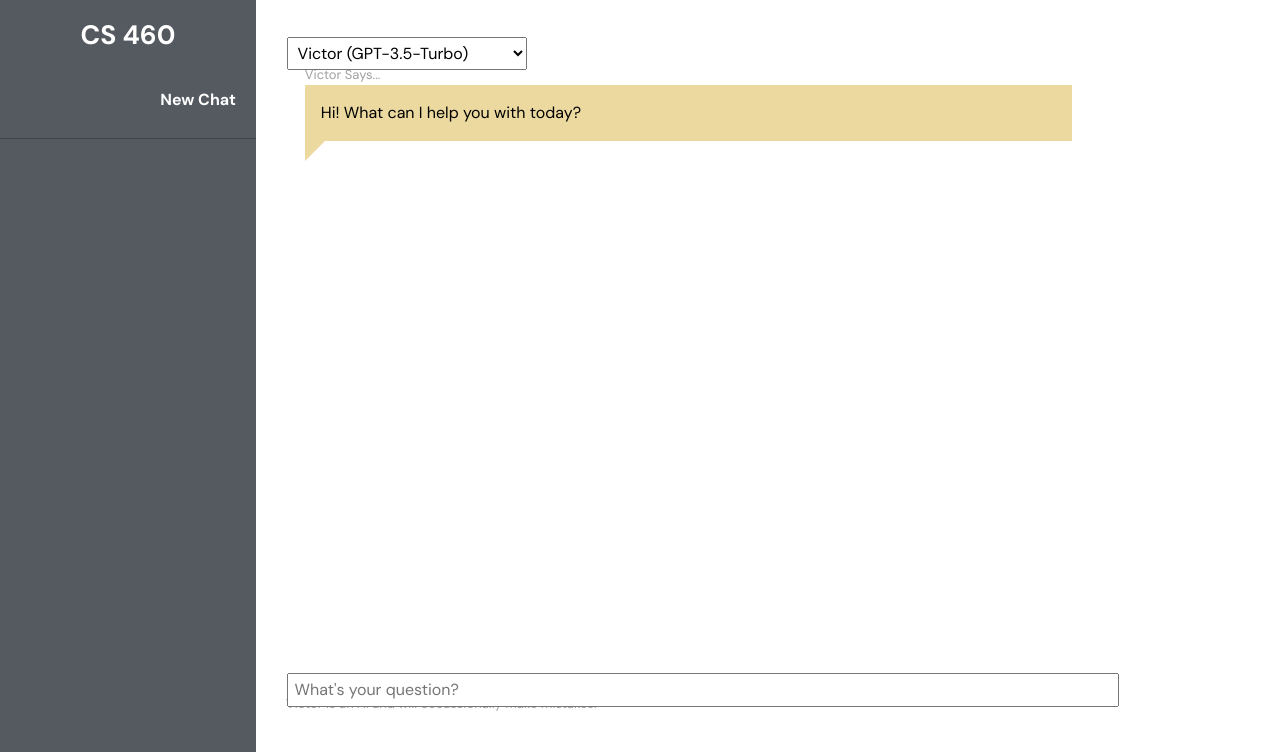
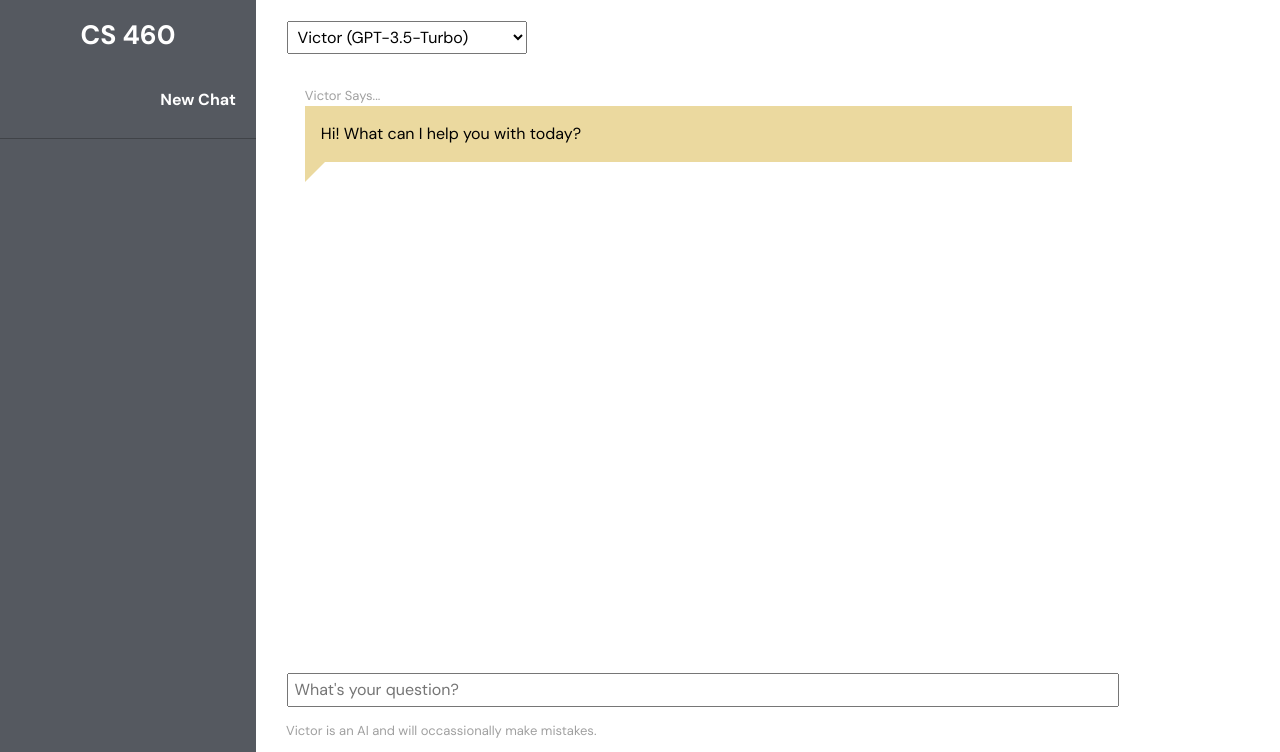
Before and after one commit to aaronvancuren/ChatbotTeachingAssistant, a FastAPI app: template frontend/templates/chat.html in a window 1280 px wide; the page is wider, and only the part inside the window is pictured. Shown: the part 48-800 px from the top of that part. Run offline with FastAPI, Linux system fonts and the light colour scheme; the template is opened without the code that fills it, so the values that code supplies are empty; parts of the project's set-up code (start-up, migrations or seed data) failed here and were passed over.

Commit message:
corrected CSS

```diff
--- a/frontend/static/css/chat.css
+++ b/frontend/static/css/chat.css
@@ -94,9 +94,13 @@
     flex-direction: column;
     align-items: flex-end;
     margin: auto;
+    top: 1.33em;
     width: 100%;
-    height: 70vh;
+    height: 75vh;
     overflow-y: auto;
+    position: relative;
+    scroll-padding: 10px;
+    scroll-margin: 10px;
 }
 
 .chat-box {
@@ -116,7 +120,7 @@
 
 #openai_model {
     width: 15em;
-    top: 10%;
+    top: 4em;
     padding:.25ch .5ch .25ch .5ch;
 }
 
@@ -125,7 +129,7 @@
     right: 10%;
     position:absolute;
     bottom: 5%;
-    padding:.25ch .5ch .25ch .5ch;
+    padding: .25ch .5ch .25ch .5ch;
 }
 
 /*#region Chat bubbles*/
--- a/frontend/templates/chat.html
+++ b/frontend/templates/chat.html
@@ -58,7 +58,7 @@
                 <option title="GPT o1 (Preview)" value="o1-preview">Henrietta (o1-Preview)</option>
             </select>
             <input id="question" name="question" type="text" required placeholder="What's your question?"/><br>
-            <p class="text-from left" id="disclaimer">Victor is an AI and will occassionally make mistakes.</p>
+            <p class="text-from left" style="padding-top: .25em;" id="disclaimer">Victor is an AI and will occassionally make mistakes.</p>
         </form>
     </div>
 </body>
```
